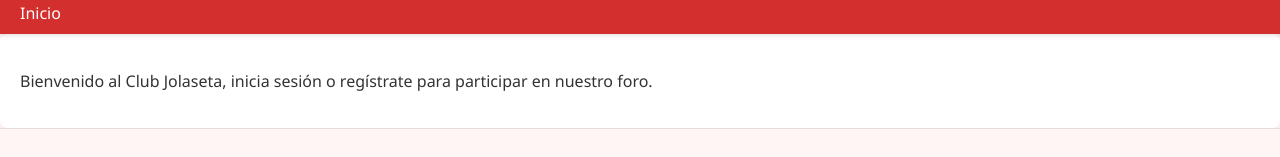
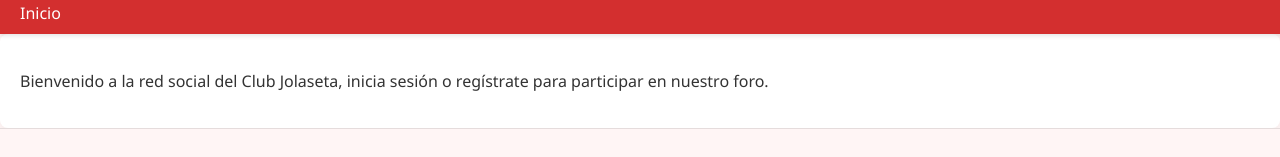
Before and after one commit to Erlantzcg89/RedSocial2026Client, an Angular app: page / in a window 1280 px wide. Shown: the part 1258-1415 px from the top of the page. Built offline with nearby package versions, Linux system fonts and the light colour scheme.

Commit message:
bienvenida

```diff
--- a/src/app/components/home/home.component.html
+++ b/src/app/components/home/home.component.html
@@ -1,3 +1,3 @@
 <div class="container">
-    <p>Bienvenido al Club Jolaseta, inicia sesión o regístrate para participar en nuestro foro.</p>
+    <p>Bienvenido a la red social del Club Jolaseta, inicia sesión o regístrate para participar en nuestro foro.</p>
 </div>
```
